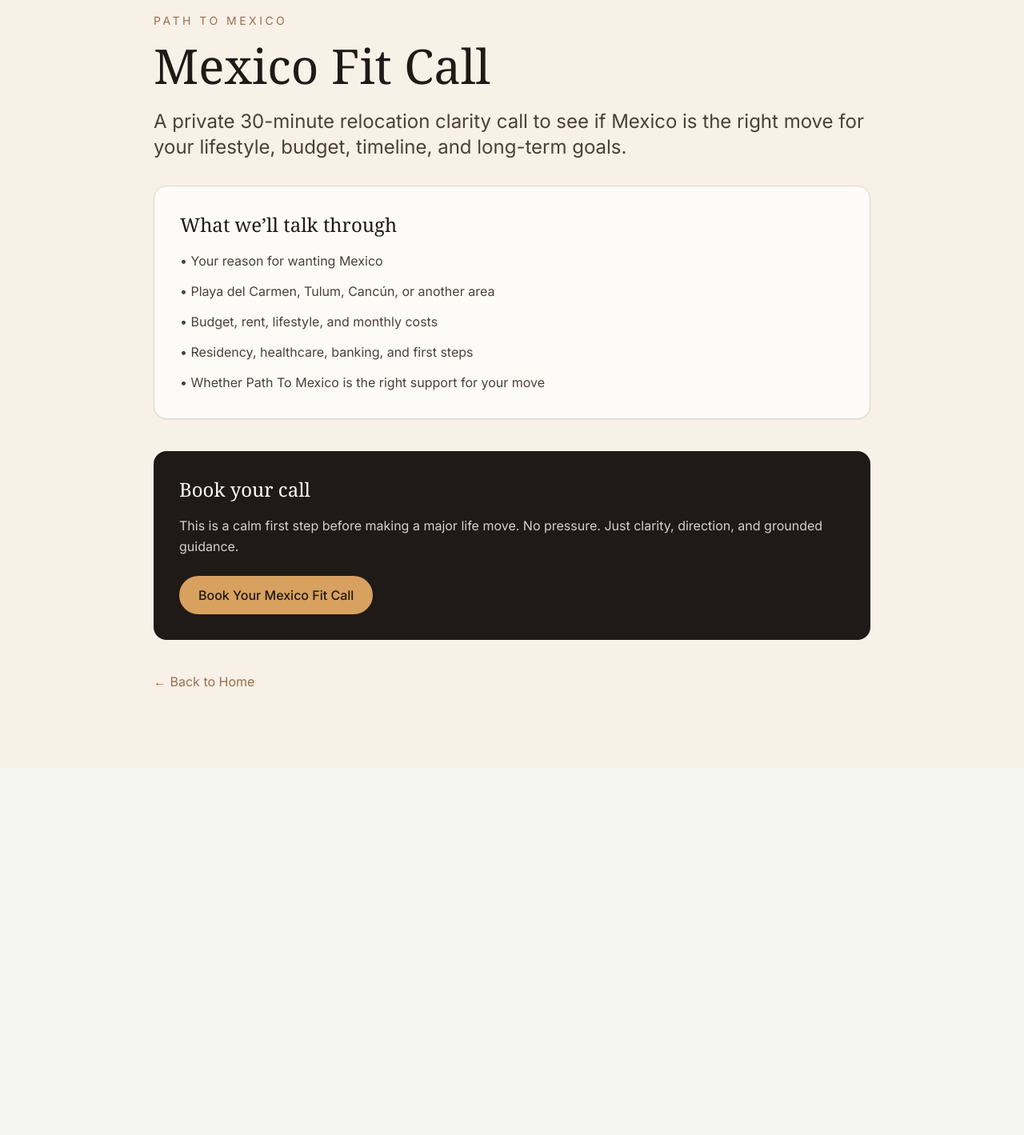
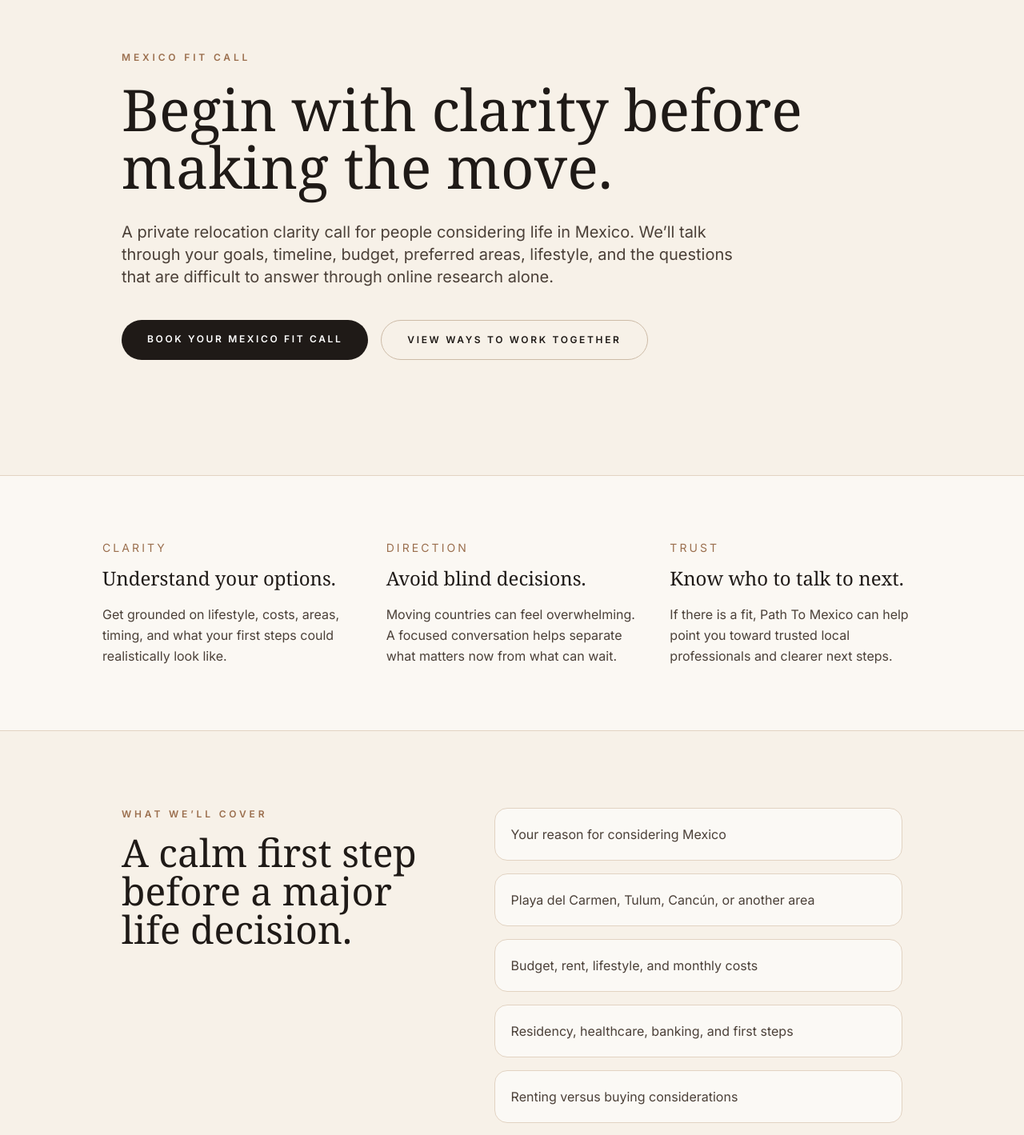
Before and after one commit to TradePhoenix/cielo-nuevo, a React (Create React App) app: page /mexico-fit-call in a window 1280 px wide. Shown: the part 80-1499 px from the top of the page at 80% size. Before the commit the page ends 1040 px from the top, so only its background shows below. Built offline with nearby package versions, Linux system fonts and the light colour scheme.

Commit message:
Refine Mexico Fit Call page

```diff
--- a/src/pages/MexicoFitCallPage.js
+++ b/src/pages/MexicoFitCallPage.js
@@ -3,49 +3,131 @@
 
 export default function MexicoFitCallPage() {
   return (
-    <main className="min-h-screen bg-[#f7f1e8] text-[#1f1a17] px-6 py-24">
-      <section className="max-w-4xl mx-auto">
-        <p className="uppercase tracking-[0.25em] text-sm text-[#9b6f4e] mb-4">
-          Path To Mexico
+    <main className="min-h-screen bg-[#f7f1e8] text-[#1f1a17]">
+      <section className="mx-auto max-w-5xl px-6 py-28 md:py-36">
+        <p className="mb-5 text-xs font-semibold uppercase tracking-[0.32em] text-[#9b6f4e]">
+          Mexico Fit Call
         </p>
 
-        <h1 className="text-4xl md:text-6xl font-serif mb-6">
-          Mexico Fit Call
+        <h1 className="max-w-4xl font-serif text-5xl leading-tight md:text-7xl">
+          Begin with clarity before making the move.
         </h1>
 
-        <p className="text-xl md:text-2xl text-[#4b4038] leading-relaxed mb-8">
-          A private 30-minute relocation clarity call to see if Mexico is the right move for your lifestyle, budget, timeline, and long-term goals.
+        <p className="mt-8 max-w-3xl text-lg leading-relaxed text-[#4b4038] md:text-xl">
+          A private relocation clarity call for people considering life in Mexico.
+          We’ll talk through your goals, timeline, budget, preferred areas, lifestyle,
+          and the questions that are difficult to answer through online research alone.
         </p>
 
-        <div className="bg-white/70 border border-[#e2d3c2] rounded-2xl p-8 shadow-sm mb-10">
-          <h2 className="text-2xl font-serif mb-4">What we’ll talk through</h2>
+        <div className="mt-10 flex flex-col gap-4 sm:flex-row">
+          <a
+            href="https://calendly.com/YOUR-CALENDLY-LINK"
+            target="_blank"
+            rel="noopener noreferrer"
+            className="rounded-full bg-[#1f1a17] px-8 py-4 text-center text-xs font-semibold uppercase tracking-[0.22em] text-white transition hover:bg-[#3a3028]"
+          >
+            Book Your Mexico Fit Call
+          </a>
 
-          <ul className="space-y-3 text-[#4b4038] leading-relaxed">
-            <li>• Your reason for wanting Mexico</li>
-            <li>• Playa del Carmen, Tulum, Cancún, or another area</li>
-            <li>• Budget, rent, lifestyle, and monthly costs</li>
-            <li>• Residency, healthcare, banking, and first steps</li>
-            <li>• Whether Path To Mexico is the right support for your move</li>
-          </ul>
+          <Link
+            to="/work-with-path-to-mexico"
+            className="rounded-full border border-[#cdbba7] px-8 py-4 text-center text-xs font-semibold uppercase tracking-[0.22em] text-[#1f1a17] transition hover:bg-white"
+          >
+            View Ways To Work Together
+          </Link>
+        </div>
+      </section>
+
+      <section className="border-y border-[#e2d3c2] bg-white/50 px-6 py-20">
+        <div className="mx-auto grid max-w-5xl gap-10 md:grid-cols-3">
+          <div>
+            <p className="mb-3 text-sm uppercase tracking-[0.22em] text-[#9b6f4e]">
+              Clarity
+            </p>
+            <h2 className="mb-4 font-serif text-2xl">Understand your options.</h2>
+            <p className="leading-relaxed text-[#4b4038]">
+              Get grounded on lifestyle, costs, areas, timing, and what your first steps
+              could realistically look like.
+            </p>
+          </div>
+
+          <div>
+            <p className="mb-3 text-sm uppercase tracking-[0.22em] text-[#9b6f4e]">
+              Direction
+            </p>
+            <h2 className="mb-4 font-serif text-2xl">Avoid blind decisions.</h2>
+            <p className="leading-relaxed text-[#4b4038]">
+              Moving countries can feel overwhelming. A focused conversation helps separate
+              what matters now from what can wait.
+            </p>
+          </div>
+
+          <div>
+            <p className="mb-3 text-sm uppercase tracking-[0.22em] text-[#9b6f4e]">
+              Trust
+            </p>
+            <h2 className="mb-4 font-serif text-2xl">Know who to talk to next.</h2>
+            <p className="leading-relaxed text-[#4b4038]">
+              If there is a fit, Path To Mexico can help point you toward trusted local
+              professionals and clearer next steps.
+            </p>
+          </div>
+        </div>
+      </section>
+
+      <section className="mx-auto grid max-w-5xl gap-12 px-6 py-24 md:grid-cols-[0.9fr_1.1fr]">
+        <div>
+          <p className="mb-4 text-xs font-semibold uppercase tracking-[0.32em] text-[#9b6f4e]">
+            What We’ll Cover
+          </p>
+          <h2 className="font-serif text-4xl leading-tight md:text-5xl">
+            A calm first step before a major life decision.
+          </h2>
         </div>
 
-        <div className="bg-[#1f1a17] text-white rounded-2xl p-8 mb-10">
-          <h2 className="text-2xl font-serif mb-4">Book your call</h2>
+        <div className="grid gap-4 text-[#4b4038]">
+          {[
+            "Your reason for considering Mexico",
+            "Playa del Carmen, Tulum, Cancún, or another area",
+            "Budget, rent, lifestyle, and monthly costs",
+            "Residency, healthcare, banking, and first steps",
+            "Renting versus buying considerations",
+            "Whether Path To Mexico is the right support for your move",
+          ].map((item) => (
+            <div key={item} className="rounded-2xl border border-[#e2d3c2] bg-white/60 p-5">
+              {item}
+            </div>
+          ))}
+        </div>
+      </section>
 
-          <p className="text-white/80 mb-6 leading-relaxed">
-            This is a calm first step before making a major life move. No pressure. Just clarity, direction, and grounded guidance.
+      <section className="bg-[#1f1a17] px-6 py-24 text-white">
+        <div className="mx-auto max-w-4xl text-center">
+          <p className="mb-5 text-xs font-semibold uppercase tracking-[0.32em] text-[#d8a15f]">
+            Private Relocation Guidance
+          </p>
+
+          <h2 className="font-serif text-4xl leading-tight md:text-6xl">
+            You do not need every answer today. You need the right next step.
+          </h2>
+
+          <p className="mx-auto mt-8 max-w-2xl text-lg leading-relaxed text-white/75">
+            This call is not about pressure. It is about clarity, direction, and helping you
+            understand whether Mexico truly fits the life you are trying to build.
           </p>
 
           <a
             href="https://calendly.com/YOUR-CALENDLY-LINK"
             target="_blank"
             rel="noopener noreferrer"
-            className="inline-block bg-[#d8a15f] text-[#1f1a17] px-6 py-3 rounded-full font-medium hover:bg-[#e4b77c] transition"
+            className="mt-10 inline-block rounded-full bg-[#d8a15f] px-8 py-4 text-xs font-semibold uppercase tracking-[0.22em] text-[#1f1a17] transition hover:bg-[#e4b77c]"
           >
             Book Your Mexico Fit Call
           </a>
         </div>
+      </section>
 
+      <section className="mx-auto max-w-4xl px-6 py-20">
         <Link to="/" className="text-[#9b6f4e] hover:underline">
           ← Back to Home
         </Link>
```
